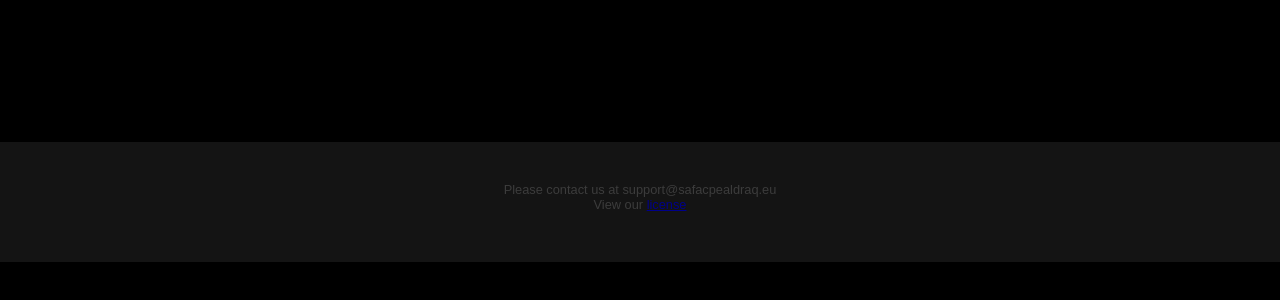
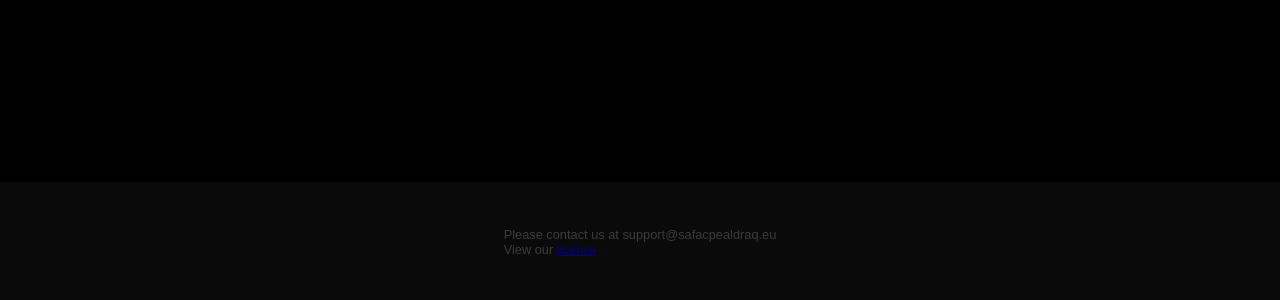
Before and after one commit to SDEdward/ons, a plain HTML site: page main/index.html in a window 1280 px wide. Shown: the part 1170-1470 px from the top of the page. Before the commit the page ends 1432 px from the top, so only its background shows below. Drawn offline with Linux system fonts and the light colour scheme.

Commit message:
fixed downbar issues?

```diff
--- a/scss/style.scss
+++ b/scss/styles.scss
@@ -51,7 +51,7 @@ main {
 
 .topbar {
   z-index: 100;
-  display: flex;
+  display: flexbox;
   justify-content: center;
   align-items: center;
   position: fixed;
@@ -134,24 +134,28 @@ a:active {
 }
 
 .downbar {
-  display: flexbox;
+  z-index: 2;
+  display: flex; /* Corrected from flexbox to flex */
   position: relative;
-  top: 85vh;
+  align-items: center;
+  justify-content: center;
+  top: 90vh; /* Adjust as needed */
   overflow: hidden;
-  height: 15vh;
-  background-color: rgb(20, 20, 20);
+  height: 10vh;
+  min-height: 15vh;
+  background-color: rgb(10, 10, 10);
 }
 
 .contact {
   position: relative;
-  top: 5vh;
-  text-align: center;
+  top: 0vh; /* This may need adjustment based on your layout */
   font-size: 1vw;
-  font-family: $font;
+  font-family: $font; /* Ensure $font is defined */
   z-index: 3;
   color: rgb(60, 60, 60);
   text-decoration: none;
 }
+
 
 .contact a {
   text-decoration: underline;
```
Also changed, not shown: main/styles.css, 1 other file.
